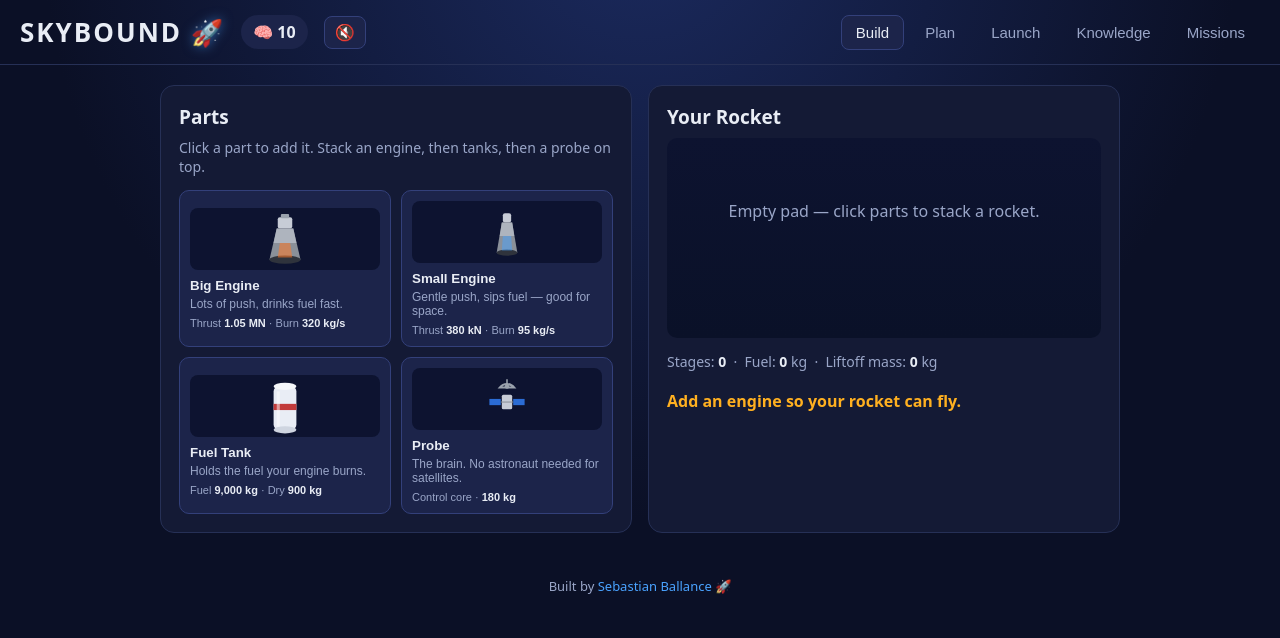
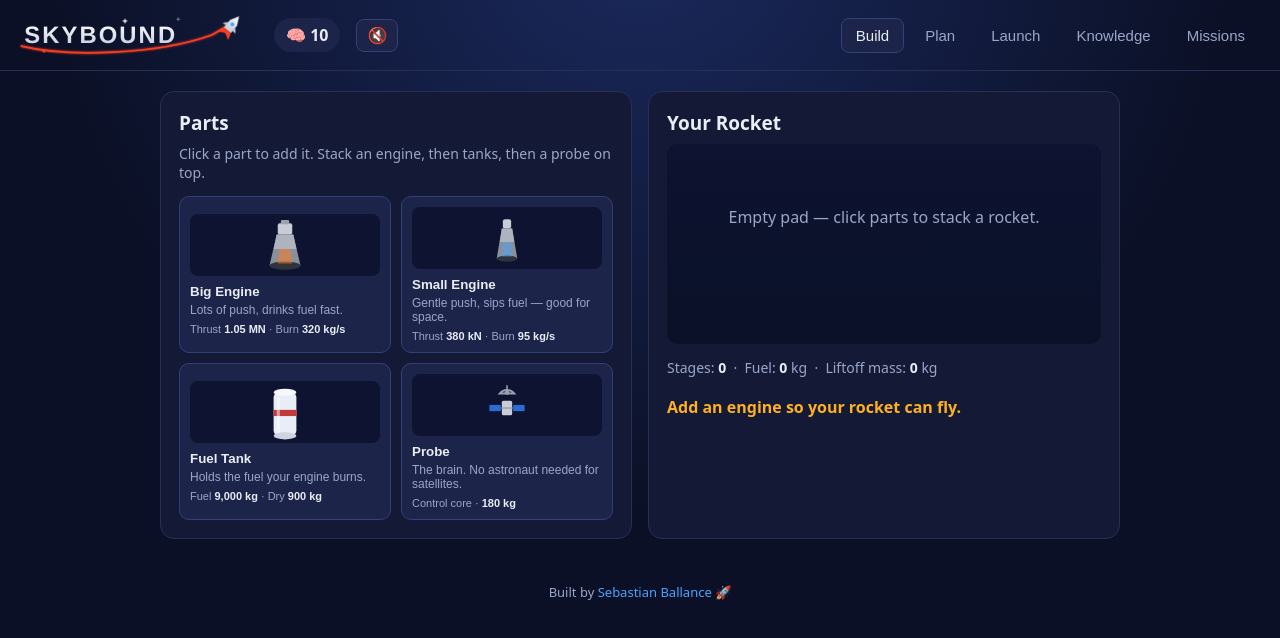
Before and after one commit to ballance/sky-bound, a website with bundled scripts: page index.html in a window 1280 px wide. Built offline with nearby package versions, Linux system fonts and the light colour scheme.

Commit message:
feat: redesign the SKYBOUND wordmark with NASA + SpaceX flair
Replace the plain title with an inline-SVG wordmark: bold metal-gradient
letters on a NASA worm-red orbital swoosh that launches off the end into
a rocket (SpaceX-style stretched trajectory tail), with a satellite dot
and twinkling stars. Draws itself in on load; respects reduced-motion.

Red arc leaves the pad,
letters ride an orbit's edge—
one rocket, then sky.

```diff
--- a/css/style.css
+++ b/css/style.css
@@ -25,8 +25,28 @@ header {
   border-bottom: 1px solid #263056;
   flex-wrap: wrap;
 }
-h1 { font-size: 26px; margin: 0; letter-spacing: 2px; }
-h1 .rk { filter: drop-shadow(0 0 6px #4aa3ff88); }
+.brand { margin: 0; line-height: 0; }
+.wordmark { height: 42px; width: auto; display: block; overflow: visible; }
+.wm-text {
+  font-family: "Helvetica Neue", "Arial Narrow", Arial, sans-serif;
+  font-weight: 800;
+  font-size: 34px;
+  letter-spacing: 3px;
+  paint-order: stroke;
+}
+@keyframes wm-draw { to { stroke-dashoffset: 0; } }
+@keyframes wm-fade { to { opacity: 1; } }
+@keyframes wm-tw { 0%, 100% { opacity: 0.3; } 50% { opacity: 1; } }
+.wm-orbit { stroke-dasharray: 470; stroke-dashoffset: 470; animation: wm-draw 1.1s cubic-bezier(0.2, 0.7, 0.2, 1) 0.15s forwards; }
+.wm-rocket { opacity: 0; animation: wm-fade 0.5s ease 0.95s forwards; }
+.wm-sat { opacity: 0; animation: wm-fade 0.4s ease 1.15s forwards; }
+.wm-star, .wm-star2 { animation: wm-tw 3.2s ease-in-out infinite; }
+.wm-star2 { animation-delay: 1.1s; }
+@media (prefers-reduced-motion: reduce) {
+  .wm-orbit { animation: none; stroke-dashoffset: 0; }
+  .wm-rocket, .wm-sat { animation: none; opacity: 1; }
+  .wm-star, .wm-star2 { animation: none; }
+}
 .knowledge {
   background: var(--panel2);
   padding: 6px 12px;
--- a/index.html
+++ b/index.html
@@ -8,7 +8,34 @@
 </head>
 <body>
   <header>
-    <h1>SKYBOUND <span class="rk">🚀</span></h1>
+    <h1 class="brand">
+      <svg class="wordmark" viewBox="0 0 340 60" role="img" aria-label="SKYBOUND">
+        <title>SKYBOUND</title>
+        <defs>
+          <linearGradient id="wmMetal" x1="0" y1="0" x2="0" y2="1">
+            <stop offset="0" stop-color="#ffffff"/>
+            <stop offset="1" stop-color="#c2cadb"/>
+          </linearGradient>
+          <filter id="wmGlow" x="-20%" y="-60%" width="140%" height="220%">
+            <feGaussianBlur stdDeviation="1.4" result="b"/>
+            <feMerge><feMergeNode in="b"/><feMergeNode in="SourceGraphic"/></feMerge>
+          </filter>
+        </defs>
+        <!-- NASA orbital swoosh that launches off the end, SpaceX-style -->
+        <path class="wm-orbit" d="M2 46 C 68 62, 196 58, 274 30 L 302 14" fill="none"
+              stroke="#FC3D21" stroke-width="2.6" stroke-linecap="round" filter="url(#wmGlow)"/>
+        <circle class="wm-sat" cx="34" cy="53" r="2.4" fill="#FC3D21"/>
+        <path class="wm-star" d="M150 6 l1.1 3 3 1.1 -3 1.1 -1.1 3 -1.1 -3 -3 -1.1 3 -1.1 z" fill="#ffffff"/>
+        <path class="wm-star2" d="M226 4 l.9 2.4 2.4 .9 -2.4 .9 -.9 2.4 -.9 -2.4 -2.4 -.9 2.4 -.9 z" fill="#cdd6e6"/>
+        <g class="wm-rocket" transform="translate(304 14) rotate(40) scale(2)">
+          <path d="M0 -7 L3.2 -1 L3.2 6 L-3.2 6 L-3.2 -1 Z" fill="url(#wmMetal)"/>
+          <path d="M-3.2 6 L-5 11 L0 8.5 L5 11 L3.2 6 Z" fill="#FC3D21"/>
+          <circle cx="0" cy="0.5" r="1.4" fill="#4aa3ff"/>
+          <path d="M-3.2 1 L-6 4 L-3.2 4 Z M3.2 1 L6 4 L3.2 4 Z" fill="#c2cadb"/>
+        </g>
+        <text class="wm-text" x="6" y="41" fill="url(#wmMetal)">SKYBOUND</text>
+      </svg>
+    </h1>
     <div class="knowledge">🧠 <span id="kbal">10</span></div>
     <button id="musicToggle" class="music-btn" title="Music on/off">🔇</button>
     <nav id="nav">
```
